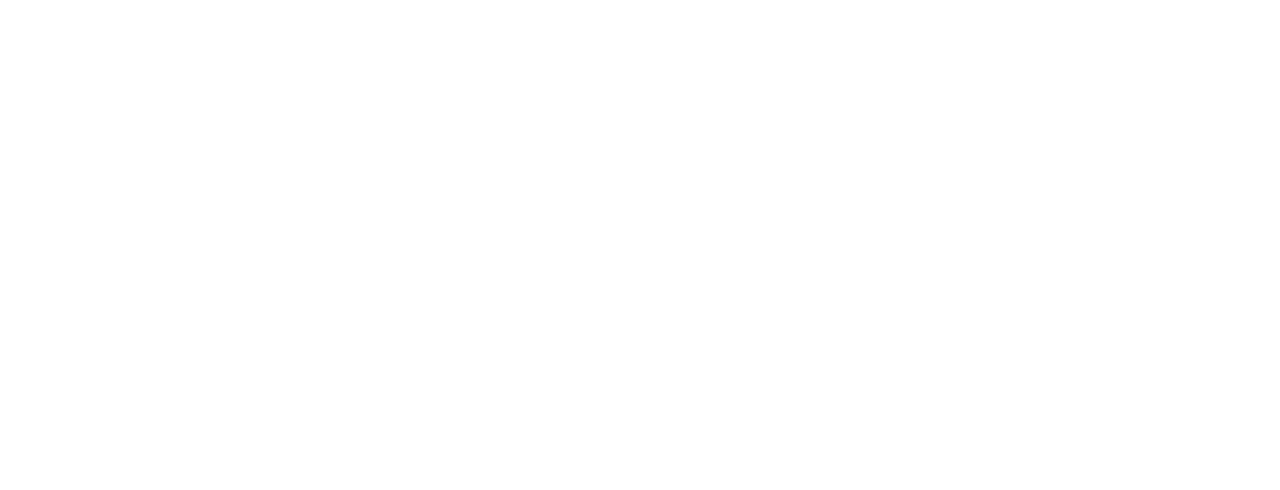
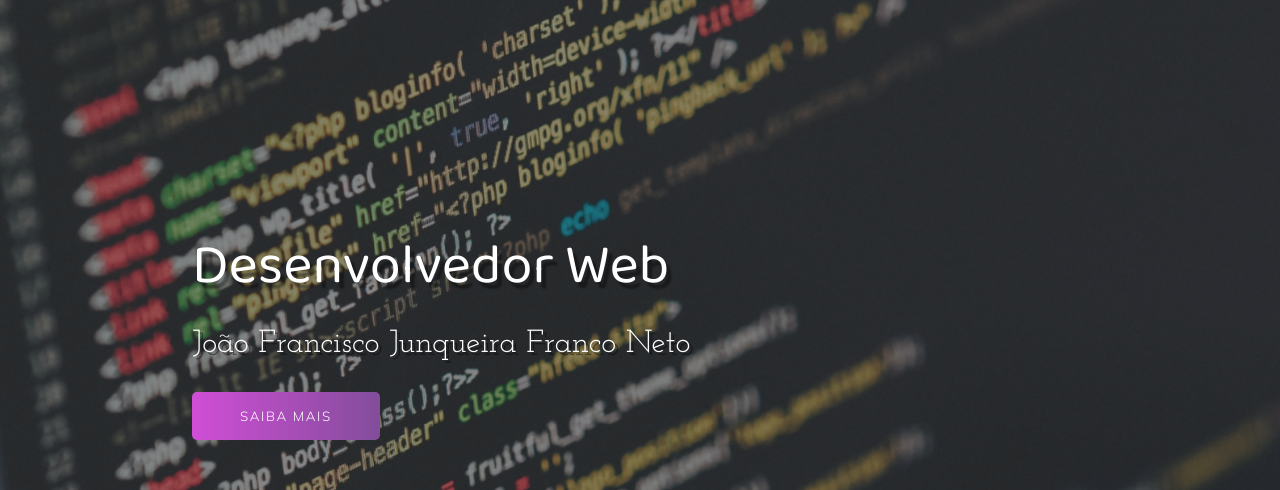
Before and after one commit to junqueirajoao/portfolio, a plain HTML site: page index.html in a window 1280 px wide. Shown: the top 490 px of the page. Drawn offline with Linux system fonts and the light colour scheme.

Commit message:
:package: header

```diff
--- a/index.html
+++ b/index.html
@@ -1,13 +1,30 @@
 <!DOCTYPE html>
 <html lang="pt-br">
 <head>
-    <meta charset="UTF-8">
-    <meta http-equiv="X-UA-Compatible" content="IE=edge">
-    <meta name="viewport" content="width=device-width, initial-scale=1.0">
-    <link rel="stylesheet" href="style.css">
+    <meta charset="UTF-8" />
+    <meta name="viewport" content="width=device-width, initial-scale=1.0" />
+    <link rel="stylesheet" href="style.css" />
+    <link rel="apple-touch-icon" sizes="180x180" href="imagens/apple-touch-icon.png" />
+    <link rel="icon" type="image/png" sizes="32x32" href="imagens/favicon-32x32.png" />
+    <link rel="icon" type="image/png" sizes="16x16" href="imagens/favicon-16x16.png" />
+    <link rel="manifest" href="/site.webmanifest" />
     <title>Portfólio</title>
 </head>
 <body>
 
+    <div class="container">
+        <header>
+            <div class="img-wrapper">
+                <img src="imagens/bg.jpg" alt="">
+            </div>
+            <div class="banner">
+                <h1>Desenvolvedor Web</h1>
+                <p>João Francisco Junqueira Franco Neto</p>
+                <button>Saiba mais</button>
+            </div>
+
+        </header>
+    </div>
+
 </body>
 </html>
--- a/style.css
+++ b/style.css
@@ -1,3 +1,94 @@
 @import url('https://fonts.googleapis.com/css2?family=Baloo+Da+2:wght@400;500;600;700&family=Josefin+Slab:ital,wght@0,300;0,400;0,600;0,700;1,300;1,400;1,600&family=Mulish:ital,wght@0,200;0,300;1,200;1,300&display=swap');
 
 @import url('https://cdnjs.cloudflare.com/ajax/libs/font-awesome/5.15.3/css/all.min.css');
+
+*{
+    margin: 0;
+    padding: 0;
+}
+
+header{
+    width: 100%;
+    height: 100vh;
+    overflow: hidden;
+    position: relative;
+}
+
+.img-wrapper{
+    width: 100%;
+    height: 100%;
+    overflow: hidden;
+    background-color: rgba(0, 0, 0, 0.8);
+}
+
+.img-wrapper img{
+    width: 100%;
+    height: 100%;
+    object-fit: cover;
+    opacity: 0.5;
+    animation: zoom 25s;
+}
+
+@keyframes zoom {
+    0%{
+        transform: scale(1.3);
+    }
+    100%{
+        transform: scale(1);
+    }
+}
+
+.banner {
+    position: absolute;
+    top: 30%;
+    left: 15%;
+
+}
+
+.banner h1{
+    color: #ffff;
+    font-size: 3.5rem;
+    font-family: "Baloo Da 2", serif;
+    font-weight: 200;
+    text-shadow: .3rem 0.4rem 2px rgba(0, 0, 0, .4);
+    line-height: 3.5rem;
+    margin-bottom: 2rem;
+    opacity: 0;
+    animation: moveBanner 1s forwards;
+}
+
+.banner p{
+    font-family: "Josefin Slab", serif;
+    color: #ffff;
+    font-size: 2rem;
+    text-shadow: .2rem .2rem rgba(0, 0, 0, .4);
+    margin-bottom: 2rem;
+    opacity: 0;
+    animation: moveBanner 1s 0.5s forwards;
+}
+
+.banner button{
+    font-family: "Mulish", serif;
+    color: #fff;
+    text-transform: uppercase;
+    letter-spacing: .1rem;
+    background: #834d9b;  /* fallback for old browsers */
+    background: -webkit-linear-gradient(to right, #d04ed6, #834d9b);  /* Chrome 10-25, Safari 5.1-6 */
+    background: linear-gradient(to right, #d04ed6, #834d9b); /* W3C, IE 10+/ Edge, Firefox 16+, Chrome 26+, Opera 12+, Safari 7+ */
+    padding: 1rem 3rem;
+    border: none;
+    border-radius: 5px;
+    cursor: pointer;
+    opacity: 0;
+    animation: moveBanner 1s 0.9s forwards;
+}
+
+@keyframes moveBanner {
+    0%{
+        transform: translateY(10rem) rotateY(-30deg);
+    }
+    100%{
+        transform: translateY(0) rotateY(0);
+        opacity: 1;
+    }
+}
```
Also changed, not shown: imagens/android-chrome-192x192.png (renamed from android-chrome-192x192.png), imagens/android-chrome-512x512.png (renamed from android-chrome-512x512.png), imagens/apple-touch-icon.png (renamed from apple-touch-icon.png), imagens/bg.jpg (added), imagens/favicon-16x16.png (renamed from favicon-16x16.png), imagens/favicon-32x32.png (renamed from favicon-32x32.png), 1 other file.
